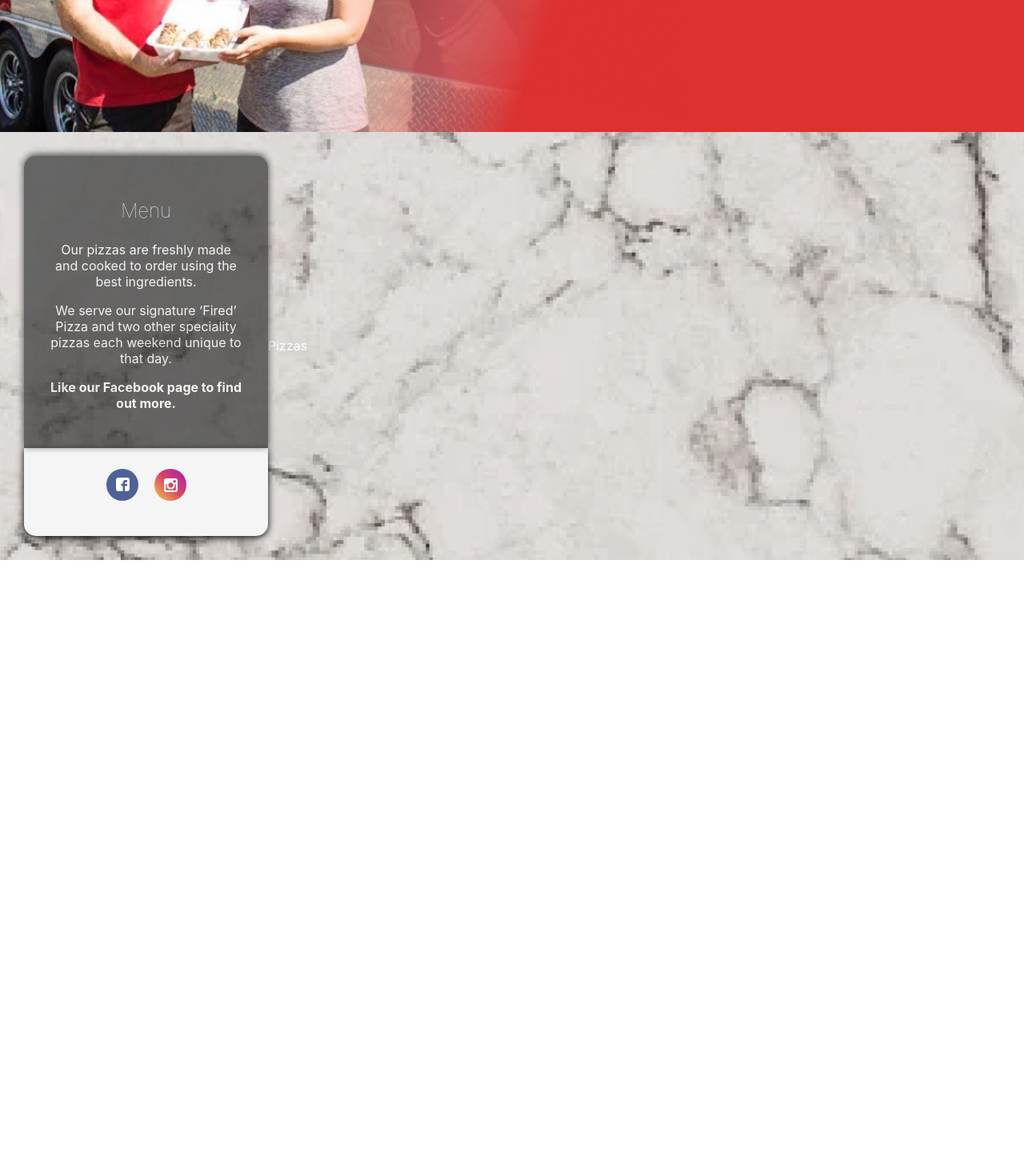
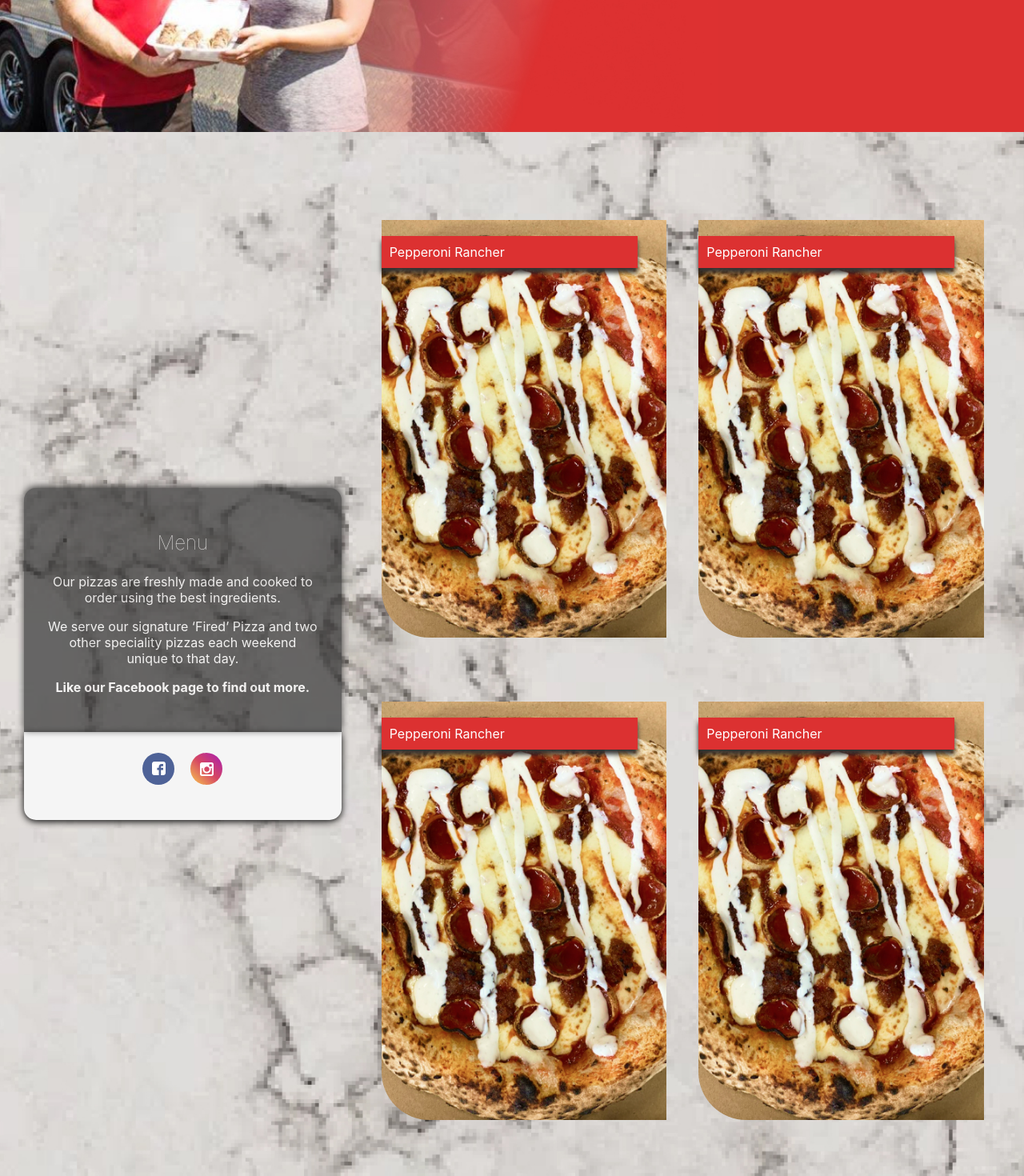
Before and after one commit to davofaz/vercel-fired-pizza, a Next.js app: page / in a window 1280 px wide. Shown: the part 580-2050 px from the top of the page at 80% size. Before the commit the page ends 1280 px from the top, so only its background shows below. Built offline with nearby package versions, Linux system fonts and the light colour scheme.

Commit message:
added pepperoni rancher and css for desktop for pizza items

```diff
--- a/pages/index.js
+++ b/pages/index.js
@@ -59,7 +59,7 @@ export default function Home() {
           { width <626 ? (
              <Image
              src="/images/chris-and-amber-2.jpg"
-             width="966px"
+             width="966"
              height="694"
              layout="responsive"
              placeholder="blur"
@@ -70,7 +70,7 @@ export default function Home() {
 
               <Image
               src="/images/chris-amber-diag-grad.jpg"
-              width="966px"
+              width="966"
               height="694"
               layout="responsive"
               placeholder="blur"
@@ -135,7 +135,72 @@ export default function Home() {
               </ul>
             </div>
             </div>
-            <div className={styles.menuPizzas}>Pizzas</div>
+            <div className={styles.menuPizzas}>
+              <div className={styles.menuPizzaItem}>
+                <div className={styles.menuPizzaItemTitle}>
+                  Pepperoni Rancher
+                </div>
+                <div className={styles.menuPizzaItemImage}>
+                  <Image
+                    src="/images/pepperoni-rancher-pizza.jpg"
+                    width="397"
+                    height="582"
+                    alt="Pepperoni Rancher"
+                    layout="responsive"
+                    placeholder="blur"
+                  />
+                </div>
+              </div>
+
+              <div className={styles.menuPizzaItem}>
+                <div className={styles.menuPizzaItemTitle}>
+                  Pepperoni Rancher
+                </div>
+                <div className={styles.menuPizzaItemImage}>
+                  <Image
+                    src="/images/pepperoni-rancher-pizza.jpg"
+                    width="397"
+                    height="582"
+                    alt="Pepperoni Rancher"
+                    layout="responsive"
+                    placeholder="blur"
+                  />
+                </div>
+              </div>
+
+              <div className={styles.menuPizzaItem}>
+                <div className={styles.menuPizzaItemTitle}>
+                  Pepperoni Rancher
+                </div>
+                <div className={styles.menuPizzaItemImage}>
+                  <Image
+                    src="/images/pepperoni-rancher-pizza.jpg"
+                    width="397"
+                    height="582"
+                    alt="Pepperoni Rancher"
+                    layout="responsive"
+                    placeholder="blur"
+                  />
+                </div>
+              </div>
+
+              <div className={styles.menuPizzaItem}>
+                <div className={styles.menuPizzaItemTitle}>
+                  Pepperoni Rancher
+                </div>
+                <div className={styles.menuPizzaItemImage}>
+                  <Image
+                    src="/images/pepperoni-rancher-pizza.jpg"
+                    width="397"
+                    height="582"
+                    alt="Pepperoni Rancher"
+                    layout="responsive"
+                    placeholder="blur"
+                  />
+                </div>
+              </div>
+
+            </div>
         </div>
 
         {/* <div className={styles.grid}>
--- a/styles/Home.module.css
+++ b/styles/Home.module.css
@@ -143,8 +143,36 @@
 }
 
 .menuPizzas {
-  border:0;
-  flex: 3;
+  border: 0;
+  flex: 2;
+  padding: 20px 0 20px 30px;
+  display: flex;
+  justify-content: space-around;
+  flex-wrap: wrap;
+}
+.menuPizzas > div {
+  flex: 50%;
+}
+
+.menuPizzaItem {
+  width:180px;
+  padding:20px;
+
+}
+
+.menuPizzaItem img {
+  border-bottom-left-radius: 60px;
+}
+
+.menuPizzaItemTitle {
+  background: #DC3131;
+  color: white;
+  padding: 10px;
+  max-width: 20rem;
+  position: relative;
+  top: 60px;
+  z-index: 2;
+  box-shadow: 0px 6px 6px #333;
 }
 
 .footer {
```
Also changed, not shown: public/images/pepperoni-rancher-pizza.jpg (added).
